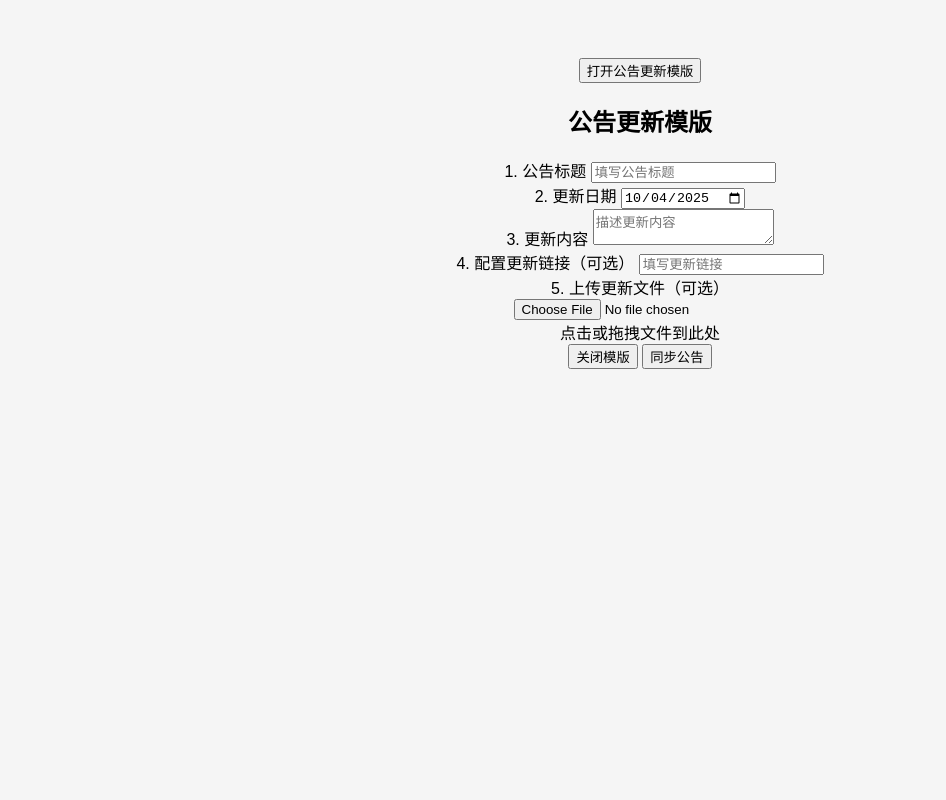
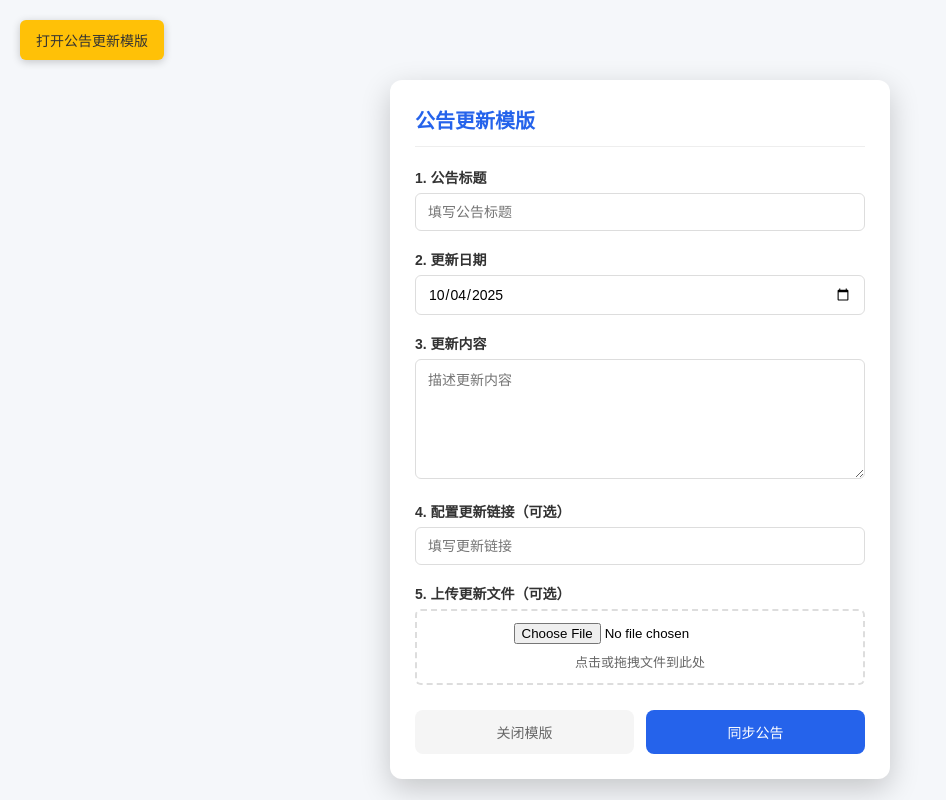
Before and after one commit to zwy2673976185-design/y, a plain HTML site: page index.html in a window 1280 px wide. Both pictures are taken after a click on the button "打开公告更新模版". Shown: the whole page, without its empty margins (0-946 px from the left). Drawn offline with Linux system fonts and the light colour scheme.

Commit message:
Update style.css

```diff
--- a/style.css
+++ b/style.css
@@ -1,35 +1,137 @@
+* {
+    margin: 0;
+    padding: 0;
+    box-sizing: border-box;
+    font-family: "Microsoft YaHei", sans-serif;
+}
+
 body {
-    font-family: Arial, sans-serif;
-    text-align: center;
-    padding: 50px;
-    background-color: #f5f5f5;
+    padding: 20px;
+    background: #f5f7fa;
 }
-.test-box {
-    background: white;
-    padding: 40px;
-    border-radius: 10px;
-    box-shadow: 0 2px 10px rgba(0,0,0,0.1);
-    margin: 0 auto;
-    max-width: 400px;
-}
-h1 {
-    color: #2c3e50;
+
+.edit-switch {
+    padding: 10px 16px;
+    background: #ffc107;
+    color: #333;
+    border: none;
+    border-radius: 6px;
+    font-size: 14px;
+    cursor: pointer;
+    box-shadow: 0 2px 8px rgba(0,0,0,0.2);
+    font-weight: 500;
     margin-bottom: 20px;
 }
-#btn-test {
-    padding: 12px 24px;
-    background-color: #3498db;
+
+.edit-panel {
+    background: white;
+    border-radius: 12px;
+    box-shadow: 0 10px 30px rgba(0,0,0,0.2);
+    padding: 25px;
+    max-width: 500px;
+    margin: 0 auto;
+    display: none;
+}
+
+.edit-title {
+    color: #2563eb;
+    font-size: 20px;
+    margin-bottom: 20px;
+    border-bottom: 1px solid #eee;
+    padding-bottom: 12px;
+    font-weight: 600;
+}
+
+.form-group {
+    margin-bottom: 18px;
+}
+
+.form-label {
+    display: block;
+    font-size: 14px;
+    font-weight: 600;
+    color: #333;
+    margin-bottom: 6px;
+}
+
+.form-input, .form-textarea {
+    width: 100%;
+    padding: 10px 12px;
+    border: 1px solid #ddd;
+    border-radius: 6px;
+    font-size: 14px;
+    transition: border 0.2s ease;
+}
+
+.form-textarea {
+    min-height: 120px;
+    resize: vertical;
+    line-height: 1.5;
+}
+
+.form-input:focus, .form-textarea:focus {
+    border-color: #2563eb;
+    outline: none;
+    box-shadow: 0 0 0 3px rgba(37, 99, 235, 0.1);
+}
+
+.file-upload {
+    padding: 12px;
+    border: 2px dashed #ddd;
+    border-radius: 6px;
+    margin-bottom: 10px;
+    transition: border 0.2s ease;
+    text-align: center;
+}
+
+.file-upload:hover {
+    border-color: #2563eb;
+}
+
+.file-info {
+    font-size: 13px;
+    color: #666;
+    margin-top: 8px;
+}
+
+.edit-btns {
+    display: flex;
+    gap: 12px;
+    margin-top: 25px;
+}
+
+.edit-btn {
+    flex: 1;
+    padding: 12px;
+    border-radius: 8px;
+    font-size: 14px;
+    cursor: pointer;
+    border: none;
+    font-weight: 500;
+    transition: all 0.2s ease;
+}
+
+.sync-btn {
+    background: #2563eb;
     color: white;
-    border: none;
-    border-radius: 5px;
-    cursor: pointer;
-    font-size: 16px;
 }
-#btn-test:hover {
-    background-color: #2980b9;
+
+.close-btn {
+    background: #f5f5f5;
+    color: #666;
 }
-#show-text {
-    margin-top: 25px;
-    font-size: 18px;
-    color: #e74c3c;
+
+/* 小弹窗样式 */
+.toast {
+    position: fixed;
+    bottom: 20px;
+    left: 50%;
+    transform: translateX(-50%);
+    background: rgba(0, 0, 0, 0.7);
+    color: white;
+    padding: 10px 20px;
+    border-radius: 6px;
+    font-size: 14px;
+    z-index: 9999;
+    display: none;
 }
```
